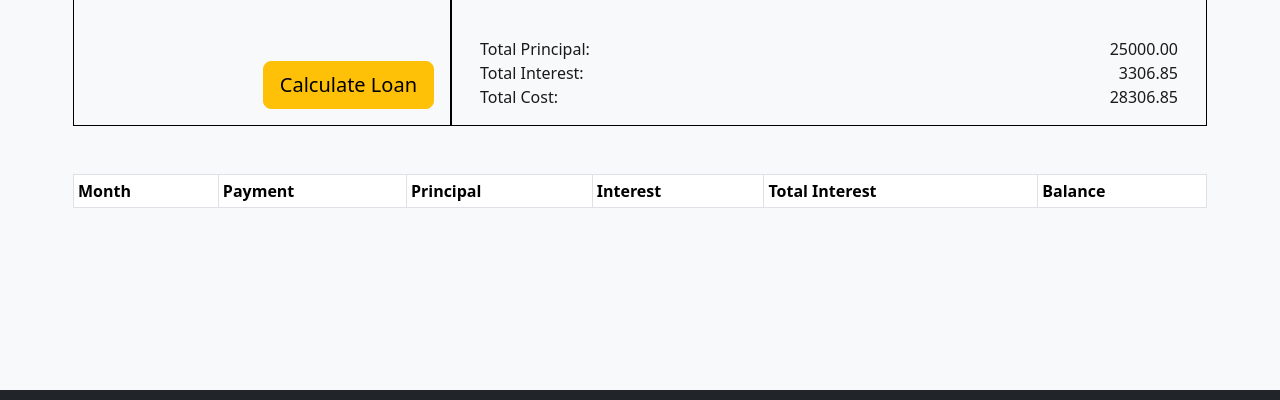
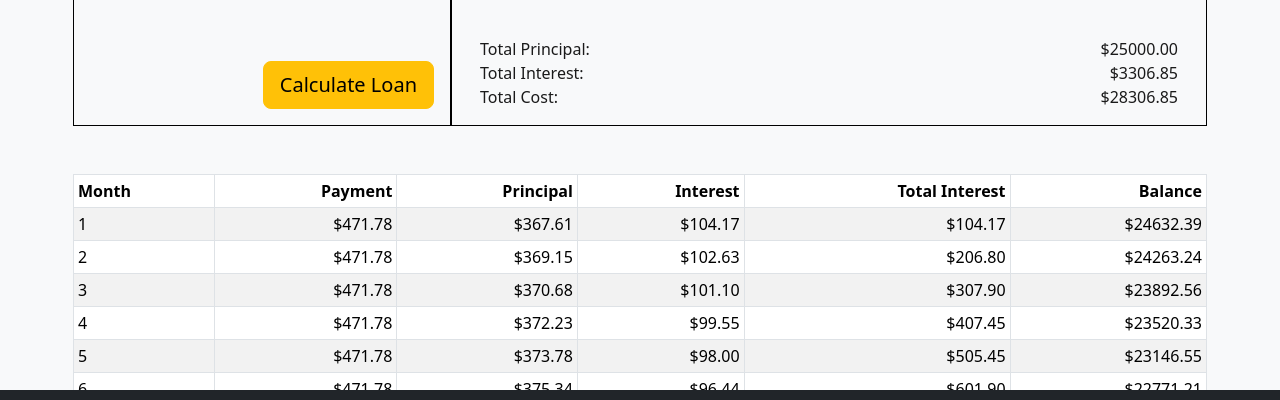
Before and after one commit to TRStolsvik/Shylock, a plain HTML site: page app.html in a window 1280 px wide. Shown: the part 344-744 px from the top of the page. Drawn offline with nearby package versions, Linux system fonts and the light colour scheme.

Commit message:
Calculator now works.

```diff
--- a/app.html
+++ b/app.html
@@ -146,17 +146,15 @@
               <div class="col-12 gx-5 mt-5">
                 <div class="row">
                   <div class="col-6">Total Principal:</div>
-                  <div id="totalPrincipal" class="col-6 text-end">
-                    $25,000.00
-                  </div>
+                  <div id="totalPrincipal" class="col-6 text-end"></div>
                 </div>
                 <div class="row">
                   <div class="col-6">Total Interest:</div>
-                  <div id="totalInterest" class="col-6 text-end">$3,306.85</div>
+                  <div id="totalInterest" class="col-6 text-end"></div>
                 </div>
                 <div class="row">
                   <div class="col-6">Total Cost:</div>
-                  <div id="totalCost" class="col-6 text-end">$28,306.85</div>
+                  <div id="totalCost" class="col-6 text-end"></div>
                 </div>
               </div>
             </div>
@@ -168,14 +166,14 @@
               <thead class="fw-bold">
                 <tr>
                   <td>Month</td>
-                  <td>Payment</td>
-                  <td>Principal</td>
-                  <td>Interest</td>
-                  <td>Total Interest</td>
-                  <td>Balance</td>
+                  <td class="text-end">Payment</td>
+                  <td class="text-end">Principal</td>
+                  <td class="text-end">Interest</td>
+                  <td class="text-end">Total Interest</td>
+                  <td class="text-end">Balance</td>
                 </tr>
               </thead>
-              <tbody></tbody>
+              <tbody id="results"></tbody>
             </table>
           </div>
         </div>
@@ -221,14 +219,14 @@
         </div>
       </div>
     </footer>
-    <template>
+    <template id="loanTemplate">
       <tr>
         <td></td>
-        <td></td>
-        <td></td>
-        <td></td>
-        <td></td>
-        <td></td>
+        <td class="text-end"></td>
+        <td class="text-end"></td>
+        <td class="text-end"></td>
+        <td class="text-end"></td>
+        <td class="text-end"></td>
       </tr>
     </template>
 
--- a/js/app.js
+++ b/js/app.js
@@ -5,6 +5,8 @@
 
   // Get te values from the user input and trigger other function calls.
   function getValues() {
+    document.getElementById('results').innerHTML = '';
+
     // Get the value from amount input.
     let loanAmount = document.getElementById('loanAmount').value;
     // Get the value from term input.
@@ -18,6 +20,7 @@
     loanInterest = Number.parseFloat(loanInterest);
 
     let monthlyPayment = 0;
+    let currentMonth = 0;
     let currentBalance = loanAmount;
     let totalInterest = 0;
 
@@ -25,6 +28,8 @@
     let interestRate = loanInterest / 1200;
 
     for (let i = 0; i < loanTerm; i++) {
+      currentMonth += 1;
+
       // Calculate Payment amount
       monthlyPayment = calcMonthPay(loanAmount, interestRate, loanTerm);
 
@@ -45,6 +50,14 @@
       // console.log(totalInterest);
       // console.log(monthlyPrincipal);
       // console.log(currentBalance);
+      displayLoanTable(
+        currentMonth,
+        monthlyPayment,
+        monthlyPrincipal,
+        monthlyInterest,
+        totalInterest,
+        currentBalance
+      );
     }
     let totalCost = totalInterest + loanAmount;
 
@@ -61,6 +74,32 @@
     return (loanAmount * interestRate) / (1 - (1 + interestRate) ** -loanTerm);
   }
 
+  // Display the resulting loan calculation and amortization(?) table
+  function displayLoanTable(
+    currentMonth,
+    monthlyPayment,
+    monthlyPrincipal,
+    monthlyInterest,
+    totalInterest,
+    currentBalance
+  ) {
+    // Get elements in the table and template
+    let tableBody = document.getElementById('results');
+    let templateRow = document.getElementById('loanTemplate');
+    let tableRow = document.importNode(templateRow.content, true);
+    let rowCols = tableRow.querySelectorAll('td');
+
+    // Assign relevant information to the indexes of rowCols, which corresponds to the table cells in the row.
+    rowCols[0].textContent = currentMonth;
+    rowCols[1].textContent = `$${monthlyPayment.toFixed(2)}`;
+    rowCols[2].textContent = `$${monthlyPrincipal.toFixed(2)}`;
+    rowCols[3].textContent = `$${monthlyInterest.toFixed(2)}`;
+    rowCols[4].textContent = `$${totalInterest.toFixed(2)}`;
+    rowCols[5].textContent = `$${Math.abs(currentBalance.toFixed(2))}`;
+
+    // Append the row to the table body.
+    tableBody.appendChild(tableRow);
+  }
   // Display loan header
   function displayLoanHeader(
     monthlyPayment,
@@ -82,11 +121,9 @@
     headerTotalCost.innerText = '';
 
     // Post the new header data to the page
-    headerMonthlyPayment.innerText = `${monthlyPayment.toFixed(2)}`;
-    headerTotalPrincipal.innerText = `${loanAmount.toFixed(2)}`;
-    headerTotalInterest.innerText = `${totalInterest.toFixed(2)}`;
-    headerTotalCost.innerText = `${totalCost.toFixed(2)}`;
+    headerMonthlyPayment.innerText = `$${monthlyPayment.toFixed(2)}`;
+    headerTotalPrincipal.innerText = `$${loanAmount.toFixed(2)}`;
+    headerTotalInterest.innerText = `$${totalInterest.toFixed(2)}`;
+    headerTotalCost.innerText = `$${totalCost.toFixed(2)}`;
   }
-
-  // Display the resulting loan calculation and amoritization(?) table
 })((window.app = window.app || {}));
```
